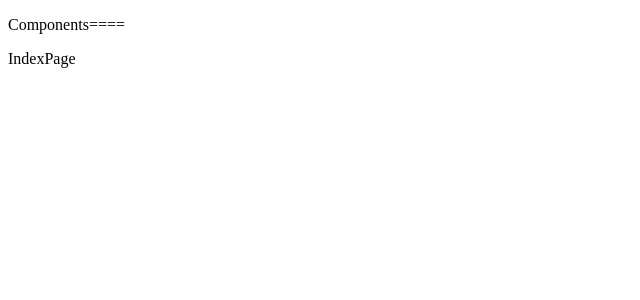
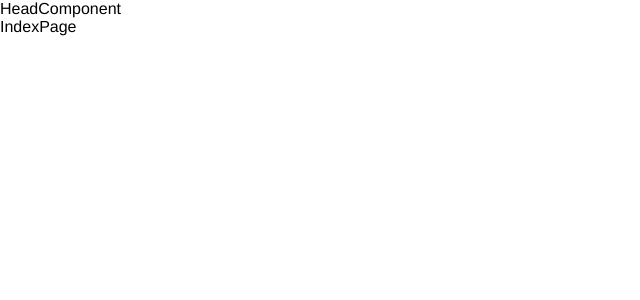
Before and after one commit to allenYetu211/allen.me, a Next.js app: page / in a window 1280 px wide. Shown: the top 300 px of the page, without its empty margins (0-640 px from the left). Built offline with nearby package versions, Linux system fonts and the light colour scheme.

Commit message:
style: set scss config

```diff
--- /dev/null
+++ b/asset/style/global.scss
@@ -0,0 +1,50 @@
+
+* {
+	padding: 0;
+	margin: 0;
+	box-sizing: border-box;
+	&:focus {
+		outline: none;
+	}
+}
+
+html,
+body {
+	font-family: 'Helvetica Neue', Helvetica, Tahoma, Arial, 'PingFang SC',
+		'Hiragino Sans GB', 'Heiti SC', 'Microsoft YaHei', 'WenQuanYi Micro Hei',
+		sans-serif;
+}
+
+a {
+	text-decoration: none;
+}
+
+hr {
+	position: relative;
+	background: transparent;
+	border: none;
+	height: 1px;
+	padding-top: 1rem;
+	padding-bottom: 1rem;
+}
+
+hr:after {
+	display: block;
+	content: '';
+	width: 100%;
+	height: 1px;
+	transform: translateY(50%);
+	background: #f0f0f0;
+}
+
+ul,
+ol {
+	margin: 0;
+	padding: 0;
+	list-style: none;
+}
+
+p {
+	margin: 0;
+	padding: 0;
+}
--- /dev/null
+++ b/components/head/index.tsx
@@ -0,0 +1,11 @@
+
+import style from './style/index.scss';
+
+const HeadComponent = () => {
+  return (
+    <div className={style.head}>
+      HeadComponent
+    </div>
+  )
+}
+export default HeadComponent;
--- /dev/null
+++ b/components/head/style/index.scss
@@ -0,0 +1,3 @@
+.head {
+  height: 40px;
+}
--- a/components/layout/index.tsx
+++ b/components/layout/index.tsx
@@ -1,10 +1,11 @@
 import style from './style/index.scss';
-
+import '@asset/style/global.scss';
+import Head from '@com/head';
 
 const LayoutComponents = (props) => {
   return (
     <div className={style.layoutStyle}>
-      <p>Components====</p>
+      <Head/>
       {props.children}
    </div>
   )
--- a/next.config.js
+++ b/next.config.js
@@ -2,8 +2,4 @@ const withSass = require('@zeit/next-sass');
 
 module.exports =  withSass({
   cssModules: true,
-  cssLoaderOptions: {
-    importLoaders: 1,
-    localIdentName: "[local]___[hash:base64:5]",
-  }
 })
--- a/package.json
+++ b/package.json
@@ -15,6 +15,7 @@
     "@types/node": "^12.12.5",
     "@types/react": "^16.9.11",
     "next": "^9.1.2",
+    "node-sass": "^4.13.0",
     "react": "^16.11.0",
     "react-dom": "^16.11.0",
     "typescript": "^3.6.4"
```
Also changed, not shown: .babelrc, components/layout/style/index.scss (line endings or trailing spaces), 1 other file (tests, documents, lock files or other folders).
